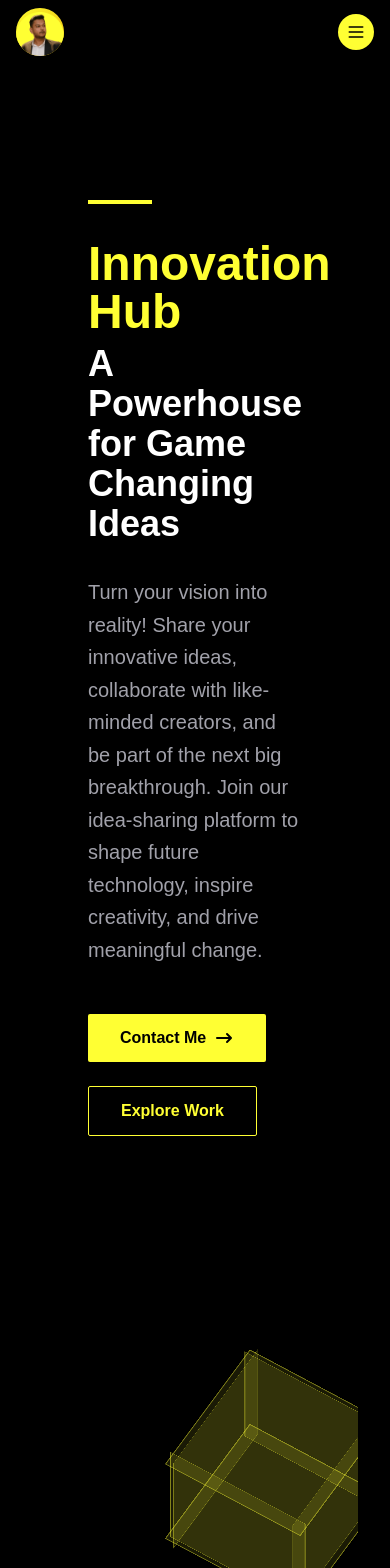
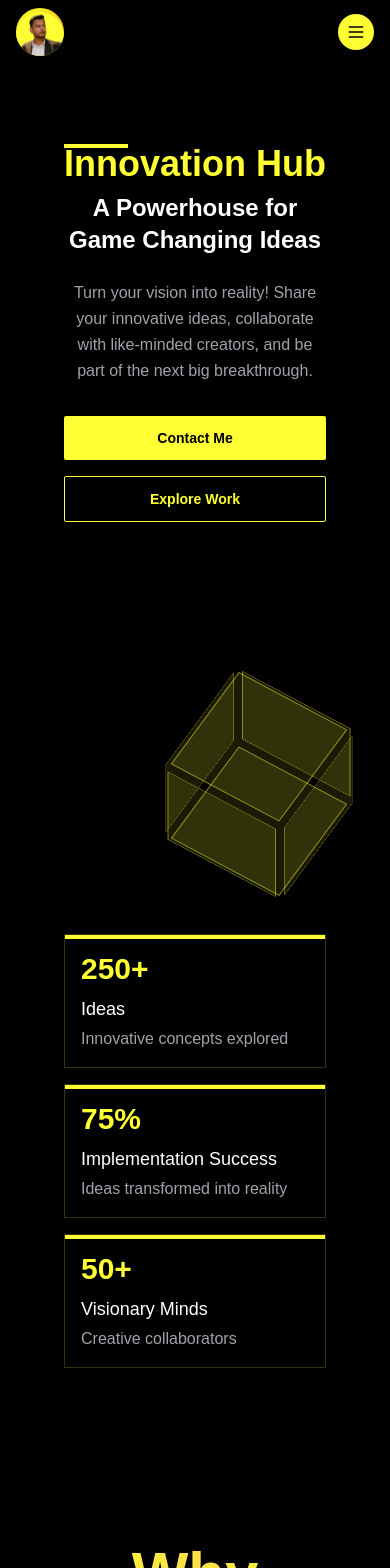
Before and after one commit to hexylon-dev/poojankhamarwebpage, a React (Create React App) app: page /innovation-hub in a window 390 px wide. Shown: the top 1568 px of the page. Built offline with nearby package versions, Linux system fonts and the light colour scheme.

Commit message:
innovation highlight

```diff
--- a/src/components/Innovation/InnovationHighlight.jsx
+++ b/src/components/Innovation/InnovationHighlight.jsx
@@ -73,7 +73,7 @@ const InnovationHighlight = () => {
         />
       </Helmet>
 
-      <div className="relative p-10 bg-black overflow-hidden">
+      <div className="relative p-4 sm:p-6 md:p-10 bg-black overflow-hidden">
         {/* Futuristic background elements */}
         <div
         // className="absolute inset-0 opacity-40"
@@ -125,11 +125,11 @@ const InnovationHighlight = () => {
         </div>
 
         {/* Main content with asymmetric layout */}
-        <div className="relative z-10 container mx-auto px-4 py-32">
-          <div className="flex flex-col md:flex-row items-start">
+        <div className="relative z-10 container mx-auto px-4 py-16 md:py-32">
+          <div className="flex flex-col lg:flex-row items-start">
             {/* Left column: Main content - 60% on desktop */}
             <motion.div
-              className="w-full md:w-3/5 pr-0 md:pr-12"
+              className="w-full lg:w-3/5 lg:pr-12"
               initial={{ opacity: 0, y: 30 }}
               animate={controls}
             >
@@ -142,38 +142,14 @@ const InnovationHighlight = () => {
                   transition={{ duration: 1, delay: 0.5 }}
                 />
 
-                <h1 className="font-bold text-5xl md:text-7xl mt-10 relative inline-block group ">
-                  <span className="relative text-white z-10">
+                <h1 className="font-bold text-4xl sm:text-5xl lg:text-6xl xl:text-7xl mt-8 md:mt-10 text-center lg:text-left">
+                  <span className="text-white">
                     <span className="text-[#ffff33]">Innovation Hub</span>
-                    {/* <span className="relative">
-                      <motion.span
-                        className="absolute top-0 left-0 text-[#ffff33] opacity-0 filter blur-[2px]"
-                        animate={{
-                          opacity: [0, 1, 0],
-                          x: [0, -4, 0],
-                          y: [0, 2, 0]
-                        }}
-                        transition={{
-                          duration: 0.2,
-                          repeat: Infinity,
-                          repeatType: "mirror",
-                          repeatDelay: 5
-                        }}
-                      >
-                        vation
-                      </motion.span>
-                    </span> */}
                   </span>
-                  {/* <motion.span
-                    className="absolute left-0 bottom-0 w-full h-[3px] bg-[#ffff33]"
-                    initial={{ width: "0%" }}
-                    animate={{ width: "100%" }}
-                    transition={{ duration: 1.5, delay: 0.8, ease: "easeInOut" }}
-                  /> */}
                 </h1>
 
                 <motion.h2
-                  className="text-4xl md:text-6xl font-bold text-white mt-2"
+                  className="text-2xl sm:text-3xl md:text-4xl lg:text-5xl xl:text-6xl font-bold text-white mt-2 text-center lg:text-left"
                   initial={{ opacity: 0, y: 20 }}
                   animate={{ opacity: 1, y: 0 }}
                   transition={{ duration: 0.6, delay: 0.4 }}
@@ -183,19 +159,18 @@ const InnovationHighlight = () => {
               </div>
 
               <motion.p
-                className="text-zinc-400 text-xl md:text-2xl leading-relaxed mt-8 max-w-2xl"
+                className="text-zinc-400 text-base sm:text-lg md:text-xl leading-relaxed mt-6 md:mt-8 max-w-2xl mx-auto lg:mx-0 text-center lg:text-left"
                 initial={{ opacity: 0 }}
                 animate={{ opacity: 1 }}
                 transition={{ duration: 0.8, delay: 0.6 }}
               >
                 Turn your vision into reality! Share your innovative ideas,
                 collaborate with like-minded creators, and be part of the next
-                big breakthrough. Join our idea-sharing platform to shape future
-                technology, inspire creativity, and drive meaningful change.
+                big breakthrough.
               </motion.p>
 
               <motion.div
-                className="mt-12 flex flex-wrap gap-6"
+                className="mt-8 md:mt-12 flex flex-col sm:flex-row gap-4 sm:gap-6 justify-center lg:justify-start"
                 initial={{ opacity: 0, y: 20 }}
                 animate={{ opacity: 1, y: 0 }}
                 transition={{ duration: 0.6, delay: 0.8 }}
@@ -203,30 +178,15 @@ const InnovationHighlight = () => {
                 <motion.button
                   whileHover={{ scale: 1.05 }}
                   whileTap={{ scale: 0.95 }}
-                  className="relative overflow-hidden group px-8 py-3 bg-[#ffff33] text-black font-bold rounded-sm"
+                  className="px-6 py-3 sm:px-8 sm:py-3 bg-[#ffff33] text-black font-bold rounded-sm text-sm sm:text-base"
                   onClick={() => navigate("/contact")}
                 >
-                  <span className="relative z-10 flex items-center gap-2">
-                    Contact Me
-                    <svg
-                      xmlns="http://www.w3.org/2000/svg"
-                      className="h-5 w-5"
-                      viewBox="0 0 20 20"
-                      fill="currentColor"
-                    >
-                      <path
-                        fillRule="evenodd"
-                        d="M12.293 5.293a1 1 0 011.414 0l4 4a1 1 0 010 1.414l-4 4a1 1 0 01-1.414-1.414L14.586 11H3a1 1 0 110-2h11.586l-2.293-2.293a1 1 0 010-1.414z"
-                        clipRule="evenodd"
-                      />
-                    </svg>
-                  </span>
-                  <div className="absolute inset-0 bg-white opacity-0 group-hover:opacity-20 transition-opacity duration-300" />
+                  Contact Me
                 </motion.button>
                 <motion.button
-                  whileHover={{ scale: 1.05, x: 5 }}
+                  whileHover={{ scale: 1.05 }}
                   whileTap={{ scale: 0.95 }}
-                  className="px-8 py-3 border border-[#ffff33] text-[#ffff33] font-bold bg-transparent rounded-sm"
+                  className="px-6 py-3 sm:px-8 sm:py-3 border border-[#ffff33] text-[#ffff33] font-bold bg-transparent rounded-sm text-sm sm:text-base"
                   onClick={() => navigate("/projects")}
                 >
                   Explore Work
@@ -236,15 +196,14 @@ const InnovationHighlight = () => {
 
             {/* Right column: 3D visualization - 40% on desktop */}
             <motion.div
-              className="w-full md:w-2/5 mt-16 md:mt-0"
+              className="w-full lg:w-2/5 mt-12 sm:mt-16 lg:mt-0"
               initial={{ opacity: 0, x: 30 }}
               animate={{ opacity: 1, x: 0 }}
               transition={{ duration: 0.8, delay: 0.5 }}
             >
-              <div className="relative h-[400px] perspective-[1000px]">
-                {/* 3D Cube effect */}
+              <div className="relative h-[300px] sm:h-[350px] md:h-[400px] perspective-[1000px]">
                 <motion.div
-                  className="absolute left-1/2 top-1/2 -translate-x-1/2 -translate-y-1/2 w-40 h-40 md:w-56 md:h-56"
+                  className="absolute left-1/2 top-1/2 -translate-x-1/2 -translate-y-1/2 w-32 h-32 sm:w-40 sm:h-40 md:w-56 md:h-56"
                   animate={{
                     rotateX: [0, 360],
                     rotateY: [0, 360],
@@ -319,12 +278,12 @@ const InnovationHighlight = () => {
 
           {/* Statistics Section - Added as requested */}
           <motion.div
-            className="mt-24 md:mt-32"
+            className="mt-16 md:mt-24 lg:mt-32"
             initial={{ opacity: 0, y: 40 }}
             animate={{ opacity: 1, y: 0 }}
             transition={{ duration: 0.8, delay: 1.2 }}
           >
-            <div className="grid grid-cols-1 md:grid-cols-3 gap-8">
+             <div className="grid grid-cols-1 md:grid-cols-3 gap-4 sm:gap-6 md:gap-8">
               {[
                 {
                   value: "250+",
@@ -344,13 +303,11 @@ const InnovationHighlight = () => {
               ].map((stat, index) => (
                 <motion.div
                   key={`stat-${index}`}
-                  className="relative border border-[#ffff33]/20 bg-black/30 backdrop-blur-md p-6 group overflow-hidden"
+                  className="relative border border-[#ffff33]/20 bg-black/30 backdrop-blur-md p-4 sm:p-6 group overflow-hidden"
                   whileHover={{
                     y: -5,
                     borderColor: "rgba(255, 255, 51, 0.5)",
-                    boxShadow: "0 10px 30px -10px rgba(255, 255, 51, 0.2)",
                   }}
-                  transition={{ duration: 0.3 }}
                 >
                   <motion.div
                     className="absolute top-0 left-0 w-0 h-1 bg-[#ffff33]"
@@ -363,10 +320,10 @@ const InnovationHighlight = () => {
                     animate={{ y: 0, opacity: 1 }}
                     transition={{ delay: 1.8 + index * 0.2, duration: 0.6 }}
                   >
-                    <h3 className="text-[#ffff33] text-4xl md:text-5xl font-bold mb-2">
+                    <h3 className="text-[#ffff33] text-3xl sm:text-4xl md:text-5xl font-bold mb-2">
                       {stat.value}
                     </h3>
-                    <div className="text-white text-xl font-medium mb-1">
+                    <div className="text-white text-lg sm:text-xl font-medium mb-1">
                       {stat.label}
                     </div>
                     <p className="text-zinc-400">{stat.description}</p>
```
